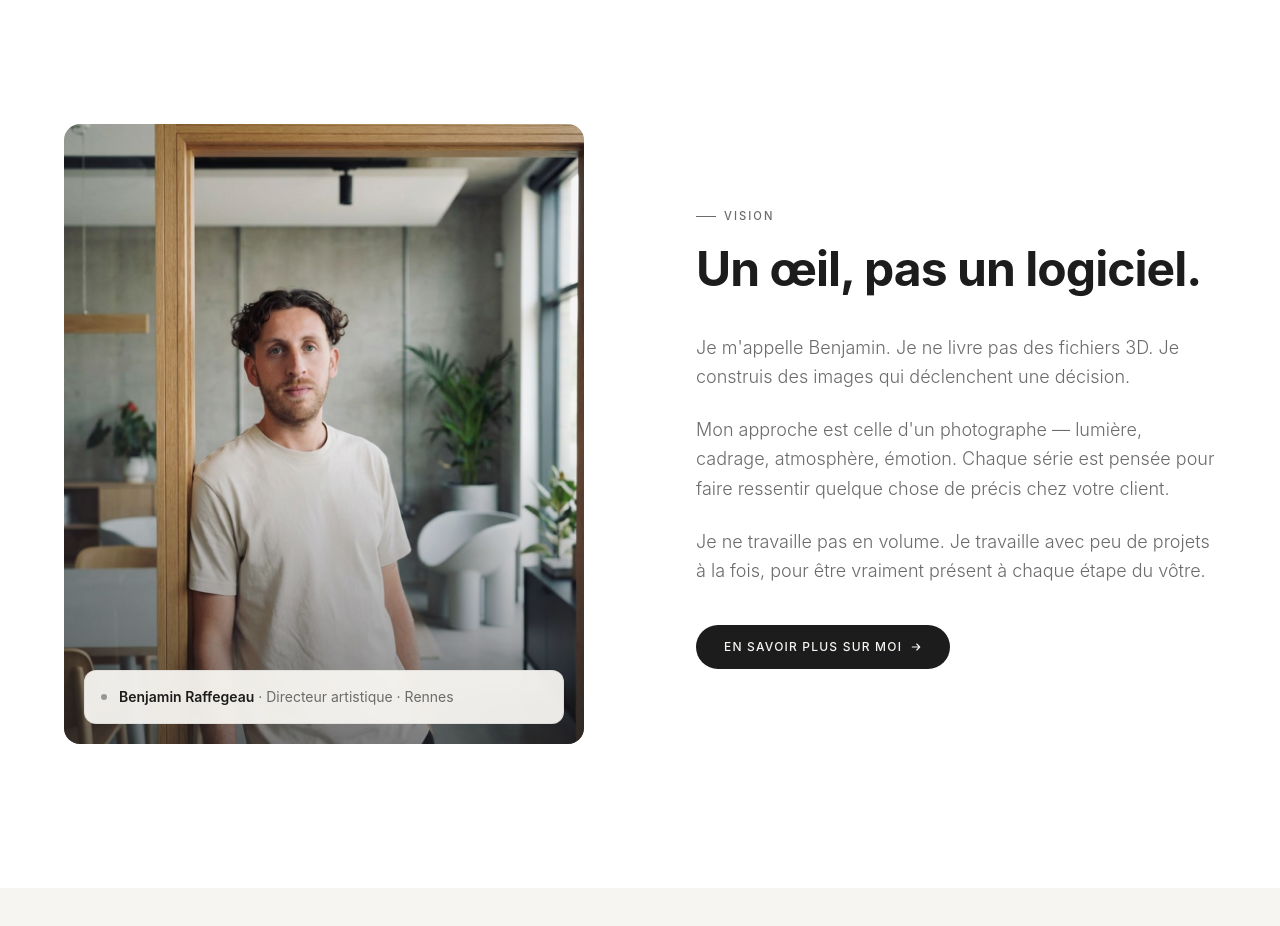
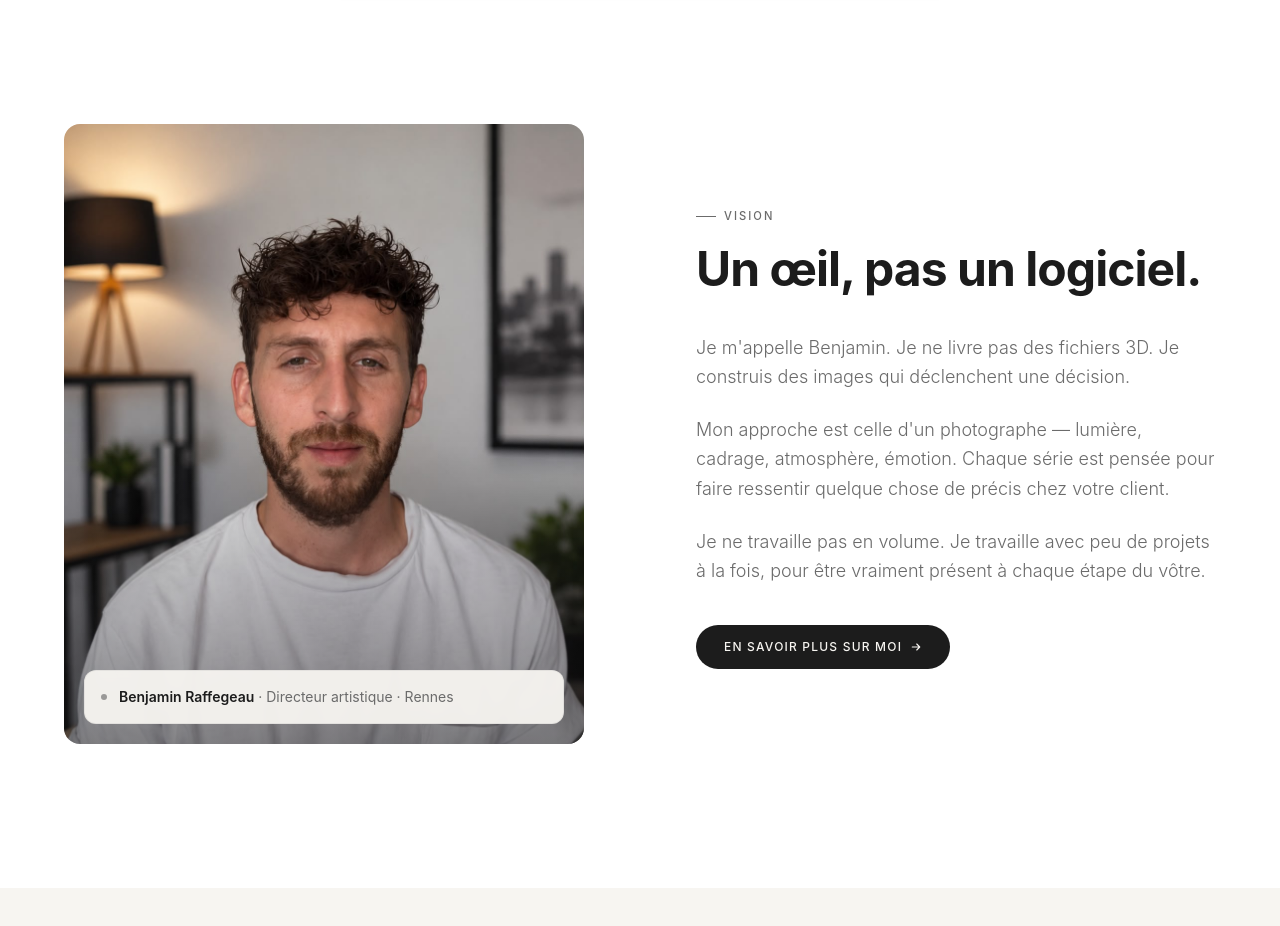
Before and after one commit to benraff23/benraffstudio, a Next.js app: page / in a window 1280 px wide. Shown: the part 820-1746 px from the top of the page. Built offline with nearby package versions, Linux system fonts and the light colour scheme.

Commit message:
Nouvelle photo portrait

```diff
--- a/app/benjamin-raffegeau/page.tsx
+++ b/app/benjamin-raffegeau/page.tsx
@@ -39,7 +39,7 @@ const jsonLd = {
       url: `${SITE}/benjamin-raffegeau`,
       email: 'contact@benraffstudio.com',
       telephone: '+33624517641',
-      image: `${SITE}/Portrait benjamin Raffegeau.webp`,
+      image: `${SITE}/Portrait benjamin Raffegeau.jpeg`,
       address: {
         '@type': 'PostalAddress',
         addressLocality: 'Rennes',
@@ -180,7 +180,7 @@ export default function BenjaminRaffegeau() {
           {/* Photo */}
           <div className="relative aspect-[4/5] rounded-3xl overflow-hidden bg-[#ede9e2] max-w-sm mx-auto w-full lg:max-w-none">
             <img
-              src="/Portrait benjamin Raffegeau.webp"
+              src="/Portrait benjamin Raffegeau.jpeg"
               alt="Benjamin Raffegeau, perspectiviste 3D et fondateur BenRaff Studio à Rennes"
               className="w-full h-full object-cover object-center"
             />
--- a/components/sections/vision.tsx
+++ b/components/sections/vision.tsx
@@ -6,7 +6,7 @@ export default function Vision() {
           {/* Portrait */}
           <div className="reveal-left relative aspect-[4/5] lg:aspect-auto lg:h-[620px] rounded-2xl overflow-hidden bg-[#ede9e2]">
             <img
-              src="/Portrait benjamin Raffegeau.webp"
+              src="/Portrait benjamin Raffegeau.jpeg"
               alt="Benjamin Raffegeau, directeur artistique et perspectiviste, fondateur de BenRaff Studio à Rennes"
               className="w-full h-full object-cover object-center"
               loading="lazy"
```
Also changed, not shown: .claude/settings.local.json, public/Portrait benjamin Raffegeau.jpeg (added), public/Portrait benjamin Raffegeau.webp (deleted).
